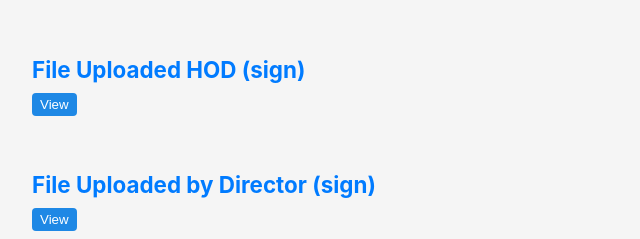
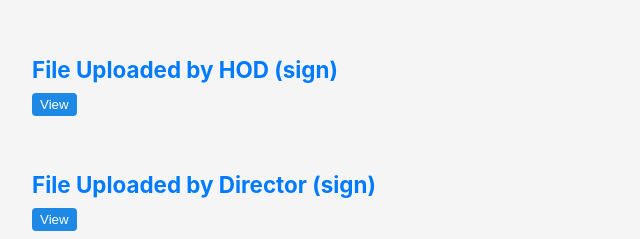
Before and after one commit to rushiborkar2005/Automated-System-for-Career-Advancements-of-the-Faculties-of-Higher-Education, a plain HTML site: page Frontend2/Faculty/FacultyReport_View/View.html in a window 1280 px wide. Shown: the part 5393-5632 px from the top of the page, 0-640 px from the left. Drawn offline with Linux system fonts and the light colour scheme; files that its build step writes are made by us from their sources.

Commit message:
Update View.html

```diff
--- a/Frontend2/Faculty/FacultyReport_View/View.html
+++ b/Frontend2/Faculty/FacultyReport_View/View.html
@@ -531,7 +531,7 @@
               </div>
 
               <div id="file-upload-section" class="tab-content">
-                <h1 class="upload">File Uploaded HOD (sign)</h1>
+                <h1 class="upload">File Uploaded by HOD (sign)</h1>
                 <button class="view-button">View</button>
               </div>
               <div id="file-upload-section" class="tab-content">
```
